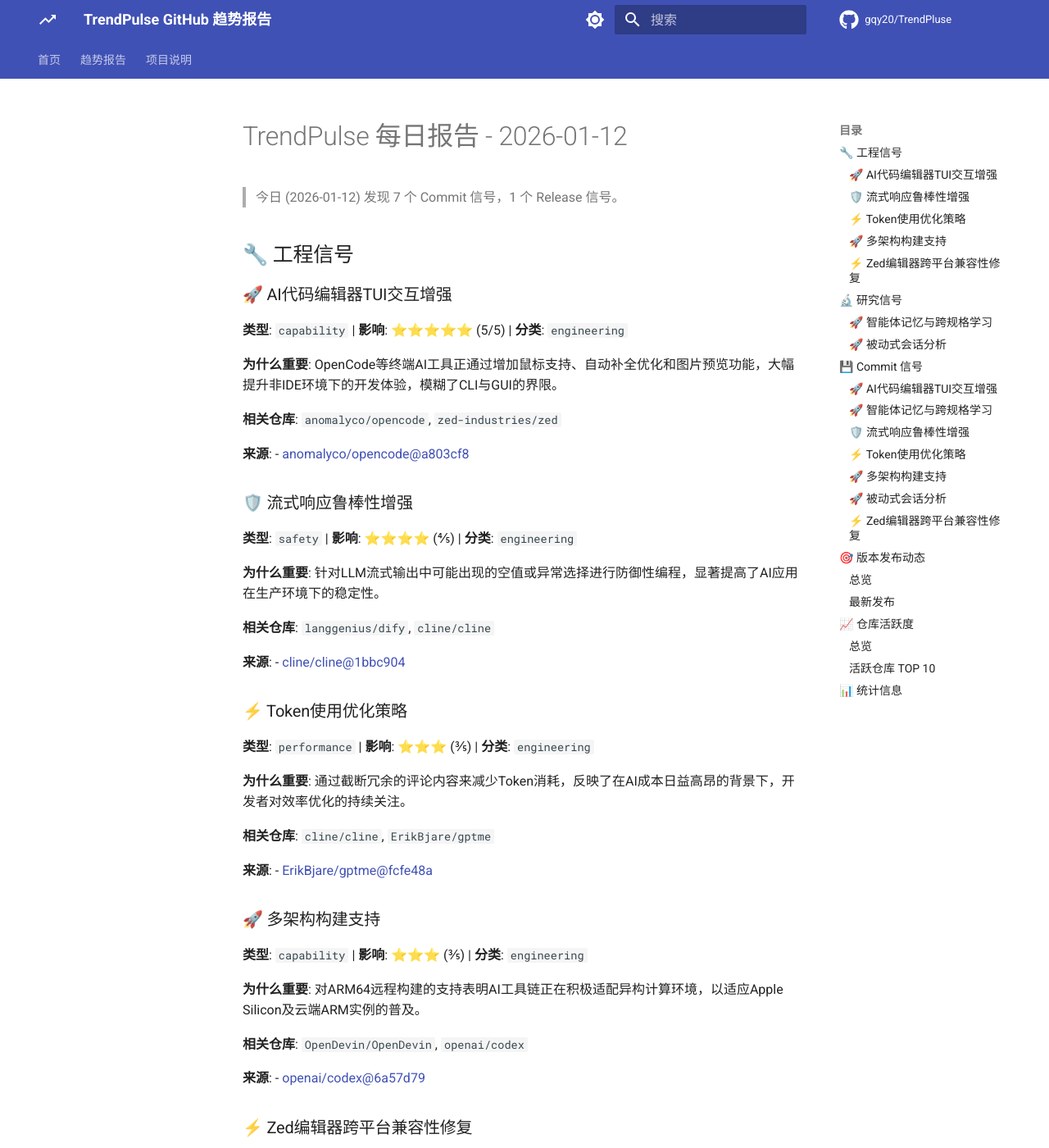
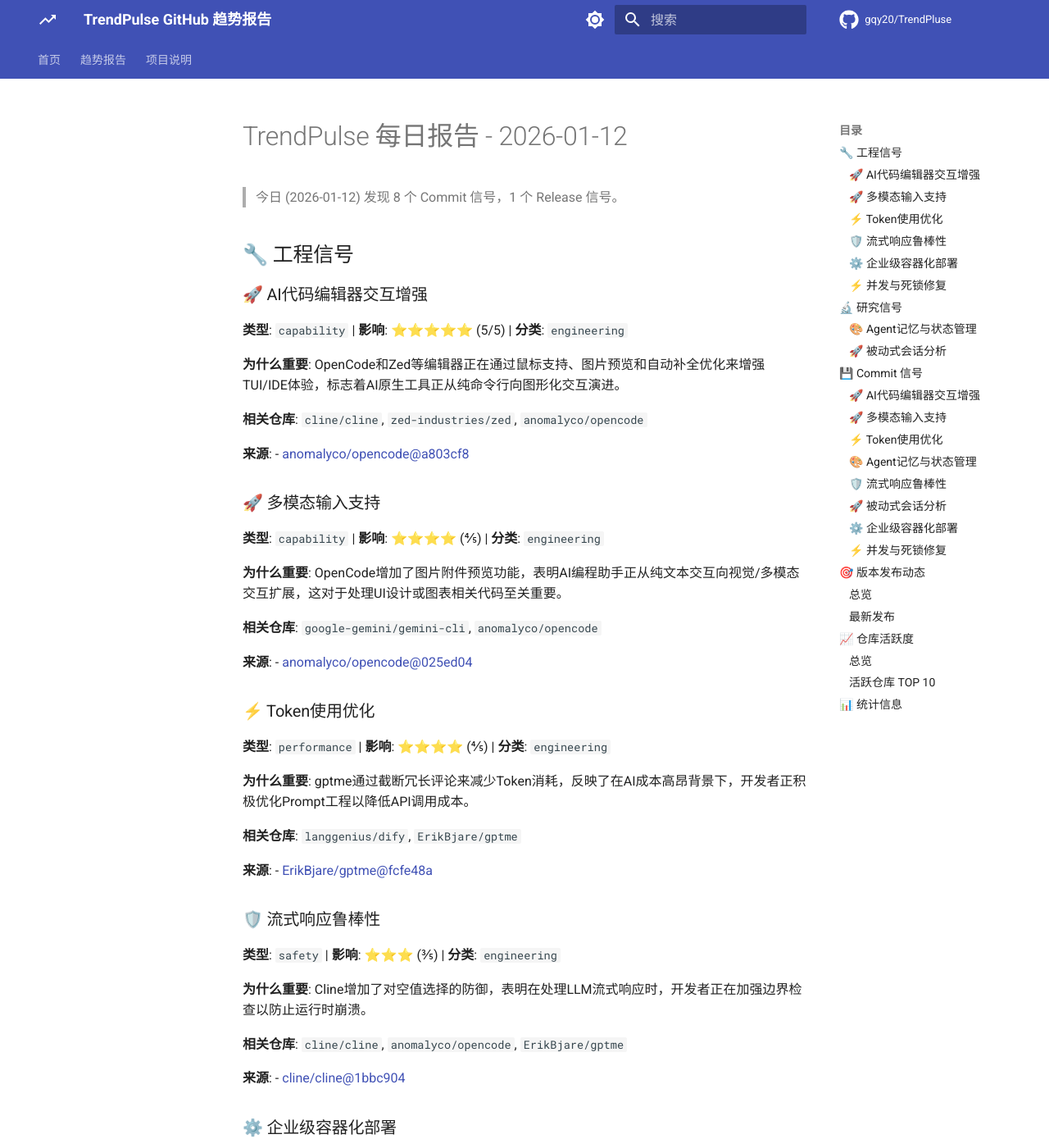
Before and after one commit to gqy20/TrendPluse, an MkDocs documentation site: the page built from docs/reports/report-2026-01-12.md, in a window 1280 px wide and 1400 px high. Shown: the whole window at 82% size. Built offline with MkDocs 1.6.1 and Material for MkDocs 9.7.7, drawn with Linux system fonts in a browser that asks for light colours; nearby versions of some CDN libraries; library files that are not in the unit come from our copies; comment, search, counter and statistics services are not loaded; some of the changed text lies outside the part shown.

Commit message:
docs: update daily trend report [skip ci]

```diff
--- a/docs/reports/report-2026-01-12.md
+++ b/docs/reports/report-2026-01-12.md
@@ -1,78 +1,90 @@
 # TrendPulse 每日报告 - 2026-01-12
 
-> 今日 (2026-01-12) 发现 7 个 Commit 信号，1 个 Release 信号。
+> 今日 (2026-01-12) 发现 8 个 Commit 信号，1 个 Release 信号。
 
 ## 🔧 工程信号
 
-### 🚀 AI代码编辑器TUI交互增强
+### 🚀 AI代码编辑器交互增强
 
 **类型**: `capability` | **影响**: ⭐⭐⭐⭐⭐ (5/5) | **分类**: `engineering`
 
-**为什么重要**: OpenCode等终端AI工具正通过增加鼠标支持、自动补全优化和图片预览功能，大幅提升非IDE环境下的开发体验，模糊了CLI与GUI的界限。
+**为什么重要**: OpenCode和Zed等编辑器正在通过鼠标支持、图片预览和自动补全优化来增强TUI/IDE体验，标志着AI原生工具正从纯命令行向图形化交互演进。
 
-**相关仓库**: `anomalyco/opencode`, `zed-industries/zed`
+**相关仓库**: `cline/cline`, `zed-industries/zed`, `anomalyco/opencode`
 
 **来源**:
 - [anomalyco/opencode@a803cf8](https://github.com/anomalyco/opencode/commit/a803cf8aee73bac2209e00ea3c3a9aac655e7fb8)
 
 
-### 🛡️ 流式响应鲁棒性增强
+### 🚀 多模态输入支持
 
-**类型**: `safety` | **影响**: ⭐⭐⭐⭐ (4/5) | **分类**: `engineering`
+**类型**: `capability` | **影响**: ⭐⭐⭐⭐ (4/5) | **分类**: `engineering`
 
-**为什么重要**: 针对LLM流式输出中可能出现的空值或异常选择进行防御性编程，显著提高了AI应用在生产环境下的稳定性。
+**为什么重要**: OpenCode增加了图片附件预览功能，表明AI编程助手正从纯文本交互向视觉/多模态交互扩展，这对于处理UI设计或图表相关代码至关重要。
 
-**相关仓库**: `langgenius/dify`, `cline/cline`
+**相关仓库**: `google-gemini/gemini-cli`, `anomalyco/opencode`
+
+**来源**:
+- [anomalyco/opencode@025ed04](https://github.com/anomalyco/opencode/commit/025ed04da0aed68a17c47f7a814068c97767a361)
+
+
+### ⚡ Token使用优化
+
+**类型**: `performance` | **影响**: ⭐⭐⭐⭐ (4/5) | **分类**: `engineering`
+
+**为什么重要**: gptme通过截断冗长评论来减少Token消耗，反映了在AI成本高昂背景下，开发者正积极优化Prompt工程以降低API调用成本。
+
+**相关仓库**: `langgenius/dify`, `ErikBjare/gptme`
+
+**来源**:
+- [ErikBjare/gptme@fcfe48a](https://github.com/ErikBjare/gptme/commit/fcfe48aade8ce5630c81454ed46928d15b5d44e7)
+
+
+### 🛡️ 流式响应鲁棒性
+
+**类型**: `safety` | **影响**: ⭐⭐⭐ (3/5) | **分类**: `engineering`
+
+**为什么重要**: Cline增加了对空值选择的防御，表明在处理LLM流式响应时，开发者正在加强边界检查以防止运行时崩溃。
+
+**相关仓库**: `cline/cline`, `anomalyco/opencode`, `ErikBjare/gptme`
 
 **来源**:
 - [cline/cline@1bbc904](https://github.com/cline/cline/commit/1bbc90487c5963e0c997fae811ac38f2e7b4e033)
 
 
-### ⚡ Token使用优化策略
+### ⚙️ 企业级容器化部署
 
-**类型**: `performance` | **影响**: ⭐⭐⭐ (3/5) | **分类**: `engineering`
+**类型**: `workflow` | **影响**: ⭐⭐⭐ (3/5) | **分类**: `engineering`
 
-**为什么重要**: 通过截断冗余的评论内容来减少Token消耗，反映了在AI成本日益高昂的背景下，开发者对效率优化的持续关注。
+**为什么重要**: OpenDevin重构了企业版Dockerfile，显示了AI Agent项目正从实验性质向企业级部署和商业化落地转型。
 
-**相关仓库**: `cline/cline`, `ErikBjare/gptme`
+**相关仓库**: `OpenDevin/OpenDevin`, `langgenius/dify`
 
 **来源**:
-- [ErikBjare/gptme@fcfe48a](https://github.com/ErikBjare/gptme/commit/fcfe48aade8ce5630c81454ed46928d15b5d44e7)
+- [OpenDevin/OpenDevin@624a241](https://github.com/OpenDevin/OpenDevin/commit/624a241bbf36f8d0555b171f46d114af52d89307)
 
 
-### 🚀 多架构构建支持
+### ⚡ 并发与死锁修复
 
-**类型**: `capability` | **影响**: ⭐⭐⭐ (3/5) | **分类**: `engineering`
+**类型**: `performance` | **影响**: ⭐⭐⭐⭐ (4/5) | **分类**: `engineering`
 
-**为什么重要**: 对ARM64远程构建的支持表明AI工具链正在积极适配异构计算环境，以适应Apple Silicon及云端ARM实例的普及。
+**为什么重要**: Dify修复了刷新令牌的死锁问题，突显了在构建高并发AI应用时，认证和状态管理的复杂性是关键的技术挑战。
 
-**相关仓库**: `OpenDevin/OpenDevin`, `openai/codex`
+**相关仓库**: `langgenius/dify`, `anomalyco/opencode`
 
 **来源**:
-- [openai/codex@6a57d79](https://github.com/openai/codex/commit/6a57d7980bca3121ca6d0e9b795304ec2d294208)
-
-
-### ⚡ Zed编辑器跨平台兼容性修复
-
-**类型**: `performance` | **影响**: ⭐⭐⭐ (3/5) | **分类**: `engineering`
-
-**为什么重要**: 修复Linux和Windows平台下的特定依赖及输入法问题，体现了高性能编辑器在跨平台生态中面临的碎片化挑战。
-
-**相关仓库**: `zed-industries/zed`
-
-**来源**:
-- [zed-industries/zed@43c252c](https://github.com/zed-industries/zed/commit/43c252cf80527a788b9688eb43c89b4512af00e6)
+- [langgenius/dify@0c2729d](https://github.com/langgenius/dify/commit/0c2729d9b30cda8ae596b0ece3783124fb4cd232)
 
 
 ## 🔬 研究信号
 
-### 🚀 智能体记忆与跨规格学习
+### 🎨 Agent记忆与状态管理
 
-**类型**: `capability` | **影响**: ⭐⭐⭐⭐ (4/5) | **分类**: `research`
+**类型**: `abstraction` | **影响**: ⭐⭐⭐⭐⭐ (5/5) | **分类**: `research`
 
-**为什么重要**: Auto-Claude引入项目级共享记忆机制，使AI能够跨不同任务规格进行学习，标志着Agent系统从单次执行向长期积累进化。
+**为什么重要**: Auto-Claude修复了跨规范学习的共享记忆和Kanban状态一致性问题，显示AI Agent正从单次执行向具备长期记忆和复杂状态管理的自主系统演进。
 
-**相关仓库**: `Significant-Gravitas/AutoGPT`, `AndyMik90/Auto-Claude`, `crewAIInc/crewAI`
+**相关仓库**: `crewAIInc/crewAI`, `Significant-Gravitas/AutoGPT`, `AndyMik90/Auto-Claude`
 
 **来源**:
 - [AndyMik90/Auto-Claude@0c139ad](https://github.com/AndyMik90/Auto-Claude/commit/0c139add1e258868d84e628cf70007f16a1b1e22)
@@ -82,7 +94,7 @@
 
 **类型**: `capability` | **影响**: ⭐⭐⭐ (3/5) | **分类**: `research`
 
-**为什么重要**: Gemini CLI引入的被动活动记录功能，为AI理解开发者习惯和上下文提供了新的数据维度，有助于实现更主动的辅助。
+**为什么重要**: Gemini CLI引入了被动活动记录器，用于会话分析。这预示着AI工具将具备更强的自我监控和用户行为分析能力，以优化未来的交互体验。
 
 **相关仓库**: `google-gemini/gemini-cli`, `anomalyco/opencode`
 
@@ -91,71 +103,71 @@
 
 ## 💾 Commit 信号
 
-### 🚀 AI代码编辑器TUI交互增强
+### 🚀 AI代码编辑器交互增强
 
 **类型**: `capability` | **影响**: ⭐⭐⭐⭐⭐ (5/5) | **分类**: `engineering`
 
-**为什么重要**: OpenCode等终端AI工具正通过增加鼠标支持、自动补全优化和图片预览功能，大幅提升非IDE环境下的开发体验，模糊了CLI与GUI的界限。
+**为什么重要**: OpenCode和Zed等编辑器正在通过鼠标支持、图片预览和自动补全优化来增强TUI/IDE体验，标志着AI原生工具正从纯命令行向图形化交互演进。
 
-**相关仓库**: `anomalyco/opencode`, `zed-industries/zed`
+**相关仓库**: `cline/cline`, `zed-industries/zed`, `anomalyco/opencode`
 
 **来源**:
 - [anomalyco/opencode@a803cf8](https://github.com/anomalyco/opencode/commit/a803cf8aee73bac2209e00ea3c3a9aac655e7fb8)
 
 
-### 🚀 智能体记忆与跨规格学习
+### 🚀 多模态输入支持
 
-**类型**: `capability` | **影响**: ⭐⭐⭐⭐ (4/5) | **分类**: `research`
+**类型**: `capability` | **影响**: ⭐⭐⭐⭐ (4/5) | **分类**: `engineering`
 
-**为什么重要**: Auto-Claude引入项目级共享记忆机制，使AI能够跨不同任务规格进行学习，标志着Agent系统从单次执行向长期积累进化。
+**为什么重要**: OpenCode增加了图片附件预览功能，表明AI编程助手正从纯文本交互向视觉/多模态交互扩展，这对于处理UI设计或图表相关代码至关重要。
 
-**相关仓库**: `Significant-Gravitas/AutoGPT`, `AndyMik90/Auto-Claude`, `crewAIInc/crewAI`
+**相关仓库**: `google-gemini/gemini-cli`, `anomalyco/opencode`
+
+**来源**:
+- [anomalyco/opencode@025ed04](https://github.com/anomalyco/opencode/commit/025ed04da0aed68a17c47f7a814068c97767a361)
+
+
+### ⚡ Token使用优化
+
+**类型**: `performance` | **影响**: ⭐⭐⭐⭐ (4/5) | **分类**: `engineering`
+
+**为什么重要**: gptme通过截断冗长评论来减少Token消耗，反映了在AI成本高昂背景下，开发者正积极优化Prompt工程以降低API调用成本。
+
+**相关仓库**: `langgenius/dify`, `ErikBjare/gptme`
+
+**来源**:
+- [ErikBjare/gptme@fcfe48a](https://github.com/ErikBjare/gptme/commit/fcfe48aade8ce5630c81454ed46928d15b5d44e7)
+
+
+### 🎨 Agent记忆与状态管理
+
+**类型**: `abstraction` | **影响**: ⭐⭐⭐⭐⭐ (5/5) | **分类**: `research`
+
+**为什么重要**: Auto-Claude修复了跨规范学习的共享记忆和Kanban状态一致性问题，显示AI Agent正从单次执行向具备长期记忆和复杂状态管理的自主系统演进。
+
+**相关仓库**: `crewAIInc/crewAI`, `Significant-Gravitas/AutoGPT`, `AndyMik90/Auto-Claude`
 
 **来源**:
 - [AndyMik90/Auto-Claude@0c139ad](https://github.com/AndyMik90/Auto-Claude/commit/0c139add1e258868d84e628cf70007f16a1b1e22)
 
 
-### 🛡️ 流式响应鲁棒性增强
+### 🛡️ 流式响应鲁棒性
 
-**类型**: `safety` | **影响**: ⭐⭐⭐⭐ (4/5) | **分类**: `engineering`
+**类型**: `safety` | **影响**: ⭐⭐⭐ (3/5) | **分类**: `engineering`
 
-**为什么重要**: 针对LLM流式输出中可能出现的空值或异常选择进行防御性编程，显著提高了AI应用在生产环境下的稳定性。
+**为什么重要**: Cline增加了对空值选择的防御，表明在处理LLM流式响应时，开发者正在加强边界检查以防止运行时崩溃。
 
-**相关仓库**: `langgenius/dify`, `cline/cline`
+**相关仓库**: `cline/cline`, `anomalyco/opencode`, `ErikBjare/gptme`
 
 **来源**:
 - [cline/cline@1bbc904](https://github.com/cline/cline/commit/1bbc90487c5963e0c997fae811ac38f2e7b4e033)
-
-
-### ⚡ Token使用优化策略
-
-**类型**: `performance` | **影响**: ⭐⭐⭐ (3/5) | **分类**: `engineering`
-
-**为什么重要**: 通过截断冗余的评论内容来减少Token消耗，反映了在AI成本日益高昂的背景下，开发者对效率优化的持续关注。
-
-**相关仓库**: `cline/cline`, `ErikBjare/gptme`
-
-**来源**:
-- [ErikBjare/gptme@fcfe48a](https://github.com/ErikBjare/gptme/commit/fcfe48aade8ce5630c81454ed46928d15b5d44e7)
-
-
-### 🚀 多架构构建支持
-
-**类型**: `capability` | **影响**: ⭐⭐⭐ (3/5) | **分类**: `engineering`
-
-**为什么重要**: 对ARM64远程构建的支持表明AI工具链正在积极适配异构计算环境，以适应Apple Silicon及云端ARM实例的普及。
-
-**相关仓库**: `OpenDevin/OpenDevin`, `openai/codex`
-
-**来源**:
-- [openai/codex@6a57d79](https://github.com/openai/codex/commit/6a57d7980bca3121ca6d0e9b795304ec2d294208)
 
 
 ### 🚀 被动式会话分析
 
 **类型**: `capability` | **影响**: ⭐⭐⭐ (3/5) | **分类**: `research`
 
-**为什么重要**: Gemini CLI引入的被动活动记录功能，为AI理解开发者习惯和上下文提供了新的数据维度，有助于实现更主动的辅助。
+**为什么重要**: Gemini CLI引入了被动活动记录器，用于会话分析。这预示着AI工具将具备更强的自我监控和用户行为分析能力，以优化未来的交互体验。
 
 **相关仓库**: `google-gemini/gemini-cli`, `anomalyco/opencode`
 
@@ -163,16 +175,28 @@
 - [google-gemini/gemini-cli@39b3f20](https://github.com/google-gemini/gemini-cli/commit/39b3f20a2285e85f265cc0a160ff34cc4de27321)
 
 
-### ⚡ Zed编辑器跨平台兼容性修复
+### ⚙️ 企业级容器化部署
 
-**类型**: `performance` | **影响**: ⭐⭐⭐ (3/5) | **分类**: `engineering`
+**类型**: `workflow` | **影响**: ⭐⭐⭐ (3/5) | **分类**: `engineering`
 
-**为什么重要**: 修复Linux和Windows平台下的特定依赖及输入法问题，体现了高性能编辑器在跨平台生态中面临的碎片化挑战。
+**为什么重要**: OpenDevin重构了企业版Dockerfile，显示了AI Agent项目正从实验性质向企业级部署和商业化落地转型。
 
-**相关仓库**: `zed-industries/zed`
+**相关仓库**: `OpenDevin/OpenDevin`, `langgenius/dify`
 
 **来源**:
-- [zed-industries/zed@43c252c](https://github.com/zed-industries/zed/commit/43c252cf80527a788b9688eb43c89b4512af00e6)
+- [OpenDevin/OpenDevin@624a241](https://github.com/OpenDevin/OpenDevin/commit/624a241bbf36f8d0555b171f46d114af52d89307)
+
+
+### ⚡ 并发与死锁修复
+
+**类型**: `performance` | **影响**: ⭐⭐⭐⭐ (4/5) | **分类**: `engineering`
+
+**为什么重要**: Dify修复了刷新令牌的死锁问题，突显了在构建高并发AI应用时，认证和状态管理的复杂性是关键的技术挑战。
+
+**相关仓库**: `langgenius/dify`, `anomalyco/opencode`
+
+**来源**:
+- [langgenius/dify@0c2729d](https://github.com/langgenius/dify/commit/0c2729d9b30cda8ae596b0ece3783124fb4cd232)
 
 
 ---
```
Also changed, not shown: other parts of docs/reports/report-2026-01-12.md (+4 -4 lines), docs/reports/index.md (+1 -1 lines), reports/report-2026-01-12.md (+104 -80 lines), 1 other file.
